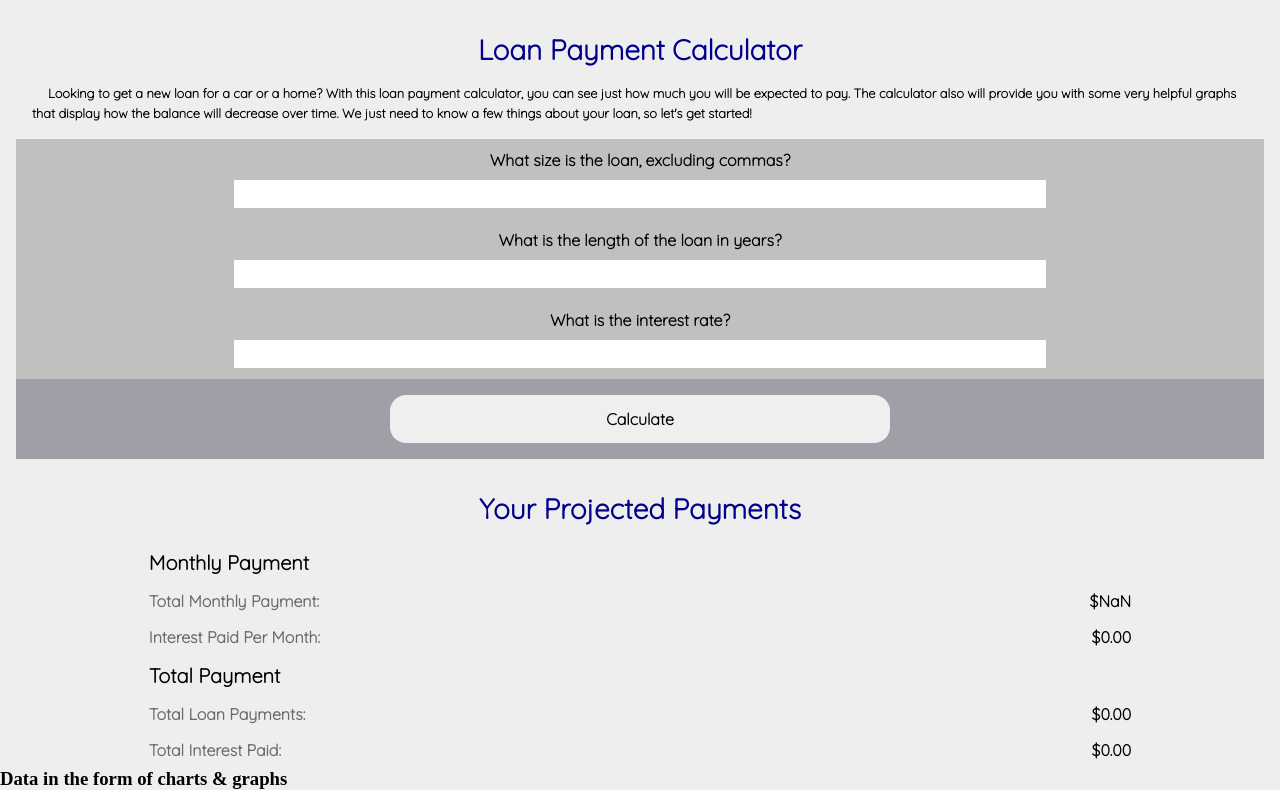
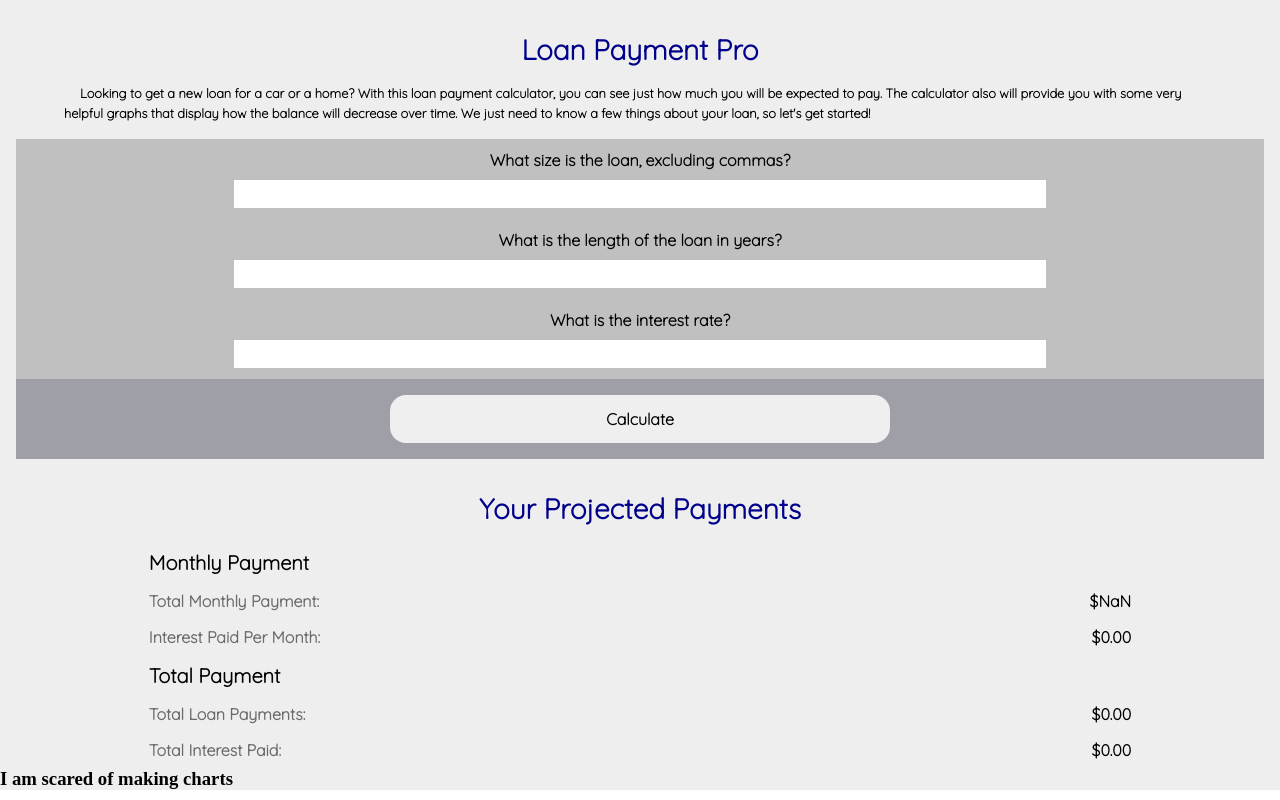
Before and after one commit to nateHamshar/loan-calculator-app, a React (Create React App) app: page / in a window 1280 px wide. Both pictures are taken after a click on the button "Calculate". Built offline with nearby package versions, Linux system fonts and the light colour scheme.

Commit message:
quick style fixes

```diff
--- a/src/DataCharts.js
+++ b/src/DataCharts.js
@@ -2,7 +2,7 @@ const DataCharts = () => {
 
     return (
         <div className="DataCharts">
-            <h3 className="dataChartsHeader">Data in the form of charts & graphs</h3>
+            <h3 className="dataChartsHeader">I am scared of making charts</h3>
         </div>
     )
 }
--- a/src/Intro.css
+++ b/src/Intro.css
@@ -16,7 +16,7 @@
 }
 
 .introDescription{
-    width: 95%;
+    width: 90%;
     text-indent: 1rem;
     font-weight: 600;
     font-size: .8rem;
--- a/src/Intro.js
+++ b/src/Intro.js
@@ -3,7 +3,7 @@ import "./Intro.css";
 const Intro = () => {
     return (
         <div className="introDiv">
-            <h1 className="introHeader">Loan Payment Calculator</h1>
+            <h1 className="introHeader">Loan Payment Pro</h1>
             <p className="introDescription">Looking to get a new loan for a car or a home? With this loan payment calculator, you can see just how much you will be expected to pay. The calculator also will provide you with some very helpful graphs that display how the balance will decrease over time. We just need to know a few things about your loan, so let's get started!</p>
         </div>
     );
```
